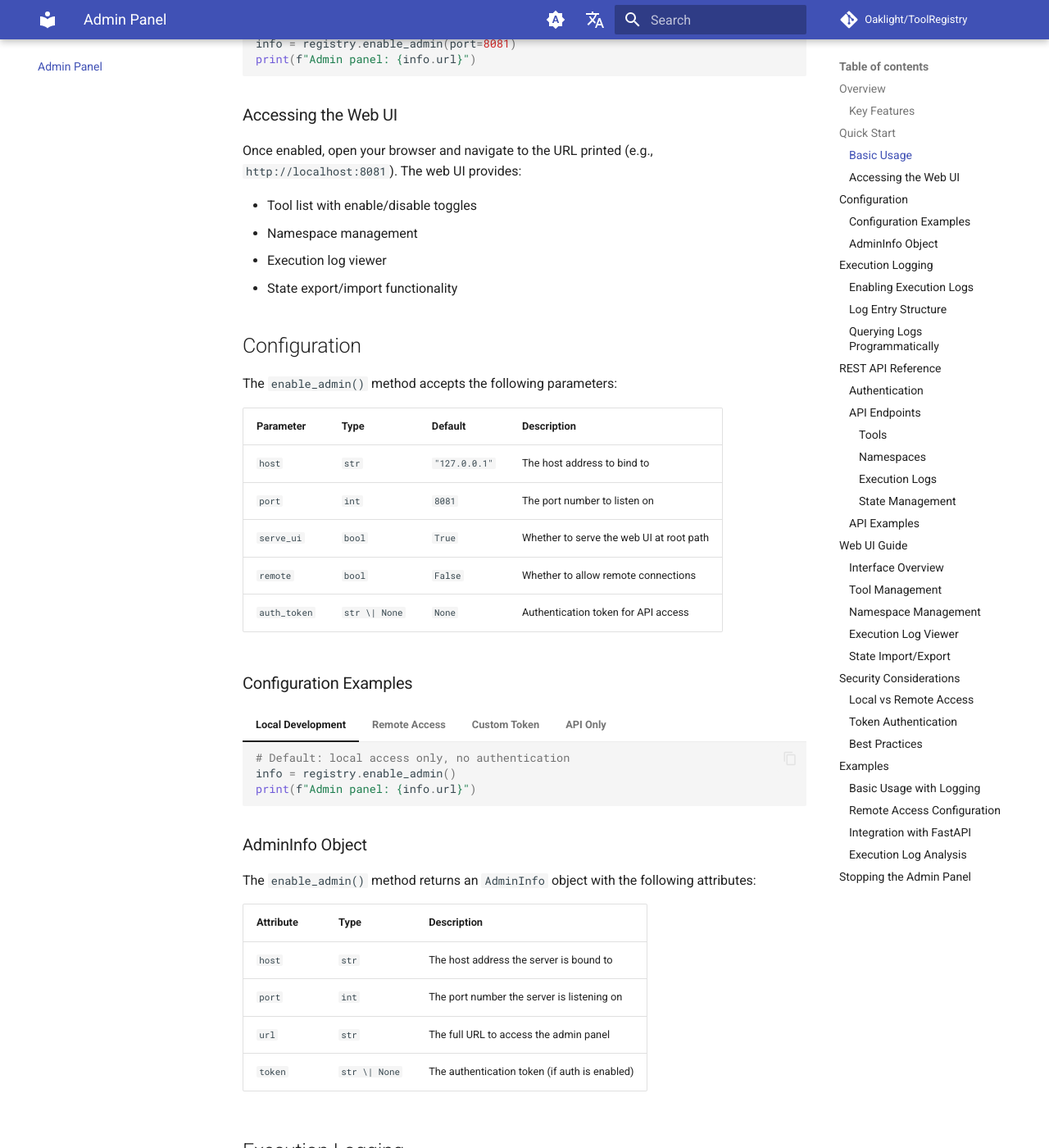
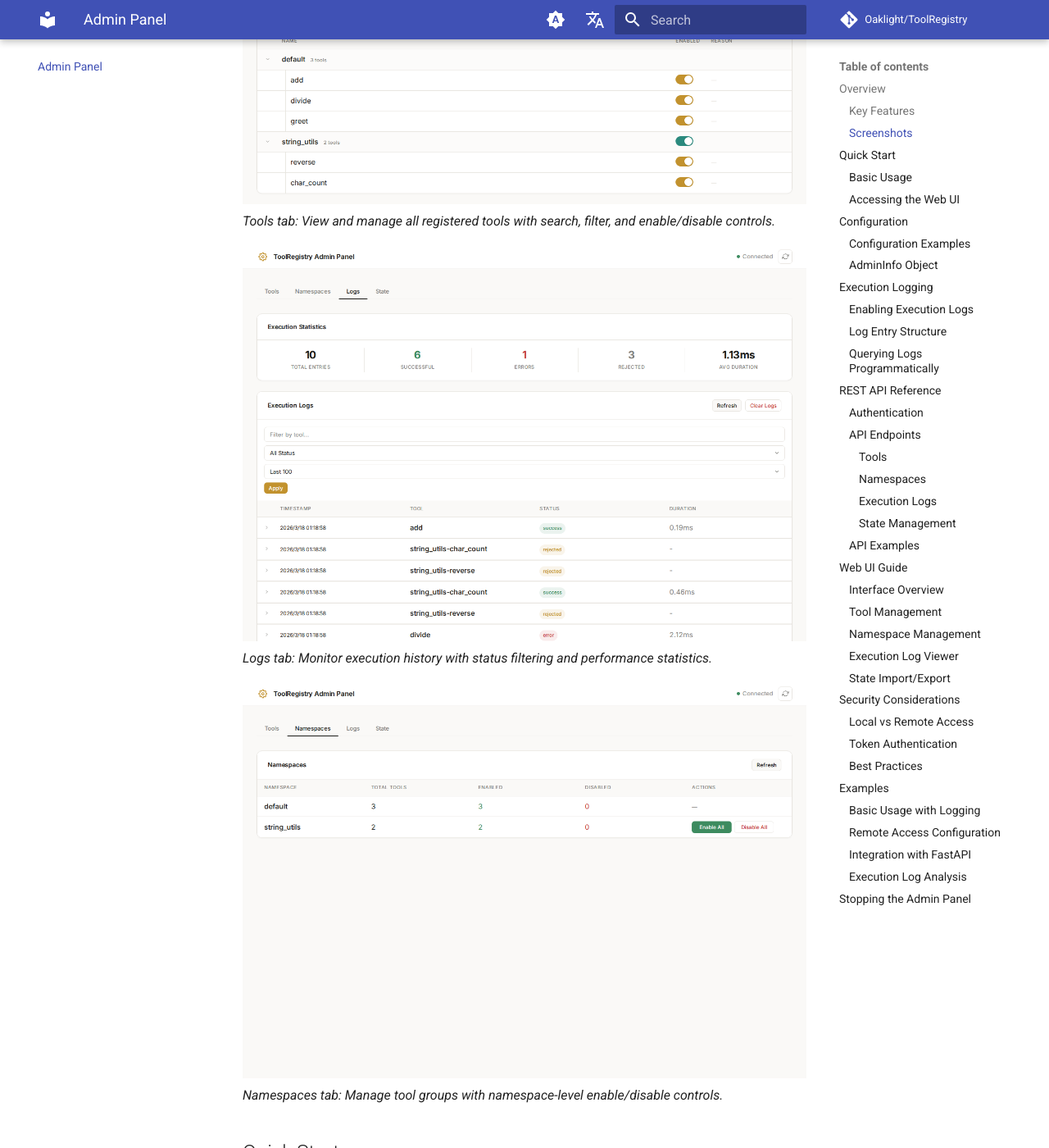
Before and after one commit to Oaklight/ToolRegistry, an MkDocs documentation site: the page built from docs/admin-panel.md, in a window 1280 px wide and 1400 px high, scrolled down 1114 px. Shown: the whole window at 82% size. Built offline with MkDocs 1.6.1 and Material for MkDocs 9.7.7, drawn with Linux system fonts in a browser that asks for light colours; comment, search, counter and statistics services are not loaded.

Commit message:
docs: add admin panel screenshots with captions

```diff
--- a/docs/admin-panel.md
+++ b/docs/admin-panel.md
@@ -18,6 +18,17 @@ The Admin Panel is designed with the following principles:
 - Monitor execution logs with filtering and statistics
 - Export/import registry state
 - Web UI for visual management
+
+### Screenshots
+
+![Admin Panel - Tools](assets/admin-panel-tools.png)
+*Tools tab: View and manage all registered tools with search, filter, and enable/disable controls.*
+
+![Admin Panel - Logs](assets/admin-panel-logs.png)
+*Logs tab: Monitor execution history with status filtering and performance statistics.*
+
+![Admin Panel - Namespaces](assets/admin-panel-namespaces.png)
+*Namespaces tab: Manage tool groups with namespace-level enable/disable controls.*
 
 ## Quick Start
 
```
Also changed, not shown: docs/assets/admin-panel-logs.png (added), docs/assets/admin-panel-namespaces.png (added), docs/assets/admin-panel-tools.png (added).
